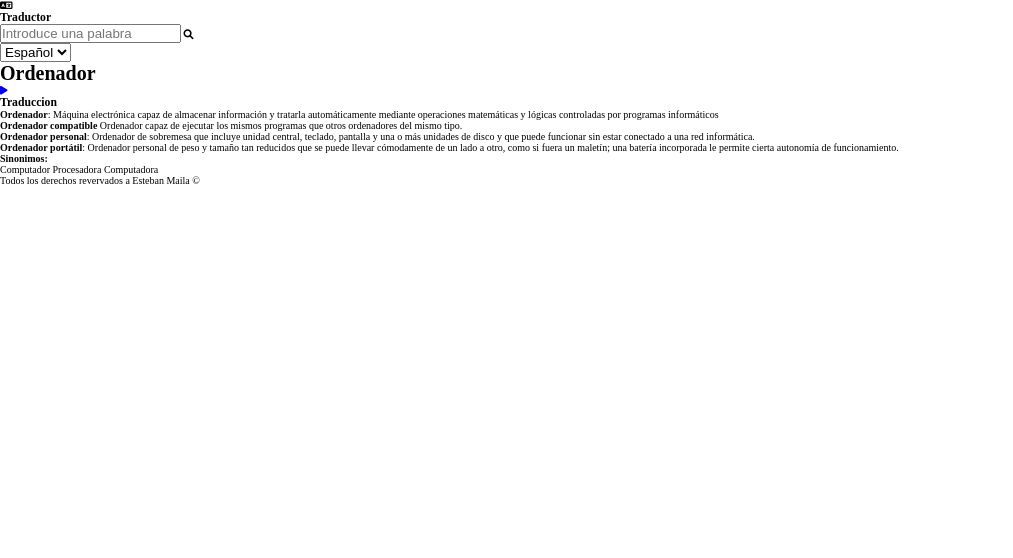
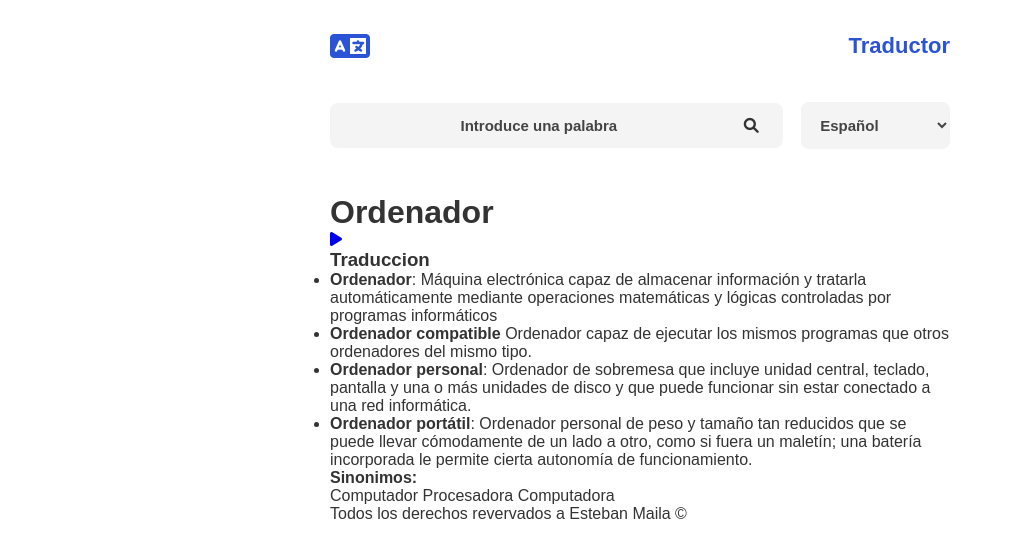
Before and after one commit to Esteban-Maila/Taller-2.2, a plain HTML site: page index.html in a window 1280 px wide. Shown: the whole page, without its empty margins (0-1013 px from the left). Drawn offline with Linux system fonts and the light colour scheme.

Commit message:
Estilos CSS para contenedor principal, cabecera, buscador y selector

```diff
--- a/style.css
+++ b/style.css
@@ -7,3 +7,93 @@
 html {
     font-size: 10px;
 }
+
+body {
+    font-size: 1.6rem;
+    font-family: Arial, Helvetica, sans-serif;
+    background-color: #FFFFFF;
+    color: #333333;
+}
+
+.layout {
+    width: 62rem;
+    margin: 0 auto;
+    margin-top: 3rem;
+}
+
+.layout__header {
+    width: 100%;
+    margin-bottom: 4.5rem;
+}
+
+.header__top {
+    display: flex;
+    flex-direction: row;
+    justify-content: space-between;
+    align-items: center;
+    margin-bottom: 4rem;
+}
+
+.header__top .fa-language {
+    font-size: 3.2rem;
+    color: #2B53D6;
+}
+
+.header__title {
+    font-size: 2.2rem;
+    color: #2B53D6;
+    font-weight: bold;
+}
+
+.header__form {
+    display: flex;
+    flex-direction: row;
+    justify-content: space-between;
+    align-items: center;
+    gap: 1.5rem;
+}
+
+.form__search {
+    width: 73%;
+    display: flex;
+    flex-direction: row;
+    align-items: center;
+    background-color: #F4F4F4;
+    padding: 1.4rem 1.8rem;
+    border-radius: 0.8rem;
+}
+
+.search__input {
+    width: 95%;
+    border: none;
+    outline: none;
+    background-color: transparent;
+    font-weight: bold;
+    font-size: 1.5rem;
+    color: #333333;
+    text-align: center;
+}
+
+.search__input::placeholder {
+    color: #444444;
+    font-weight: bold;
+}
+
+.form__search .fa-magnifying-glass {
+    color: #333333;
+    font-size: 1.5rem;
+    cursor: pointer;
+}
+
+.form__select {
+    width: 24%;
+    padding: 1.4rem 1.5rem;
+    border-radius: 0.8rem;
+    border: none;
+    outline: none;
+    background-color: #F4F4F4;
+    font-weight: bold;
+    font-size: 1.5rem;
+    color: #444444;
+    cursor: pointer;
+}
```
